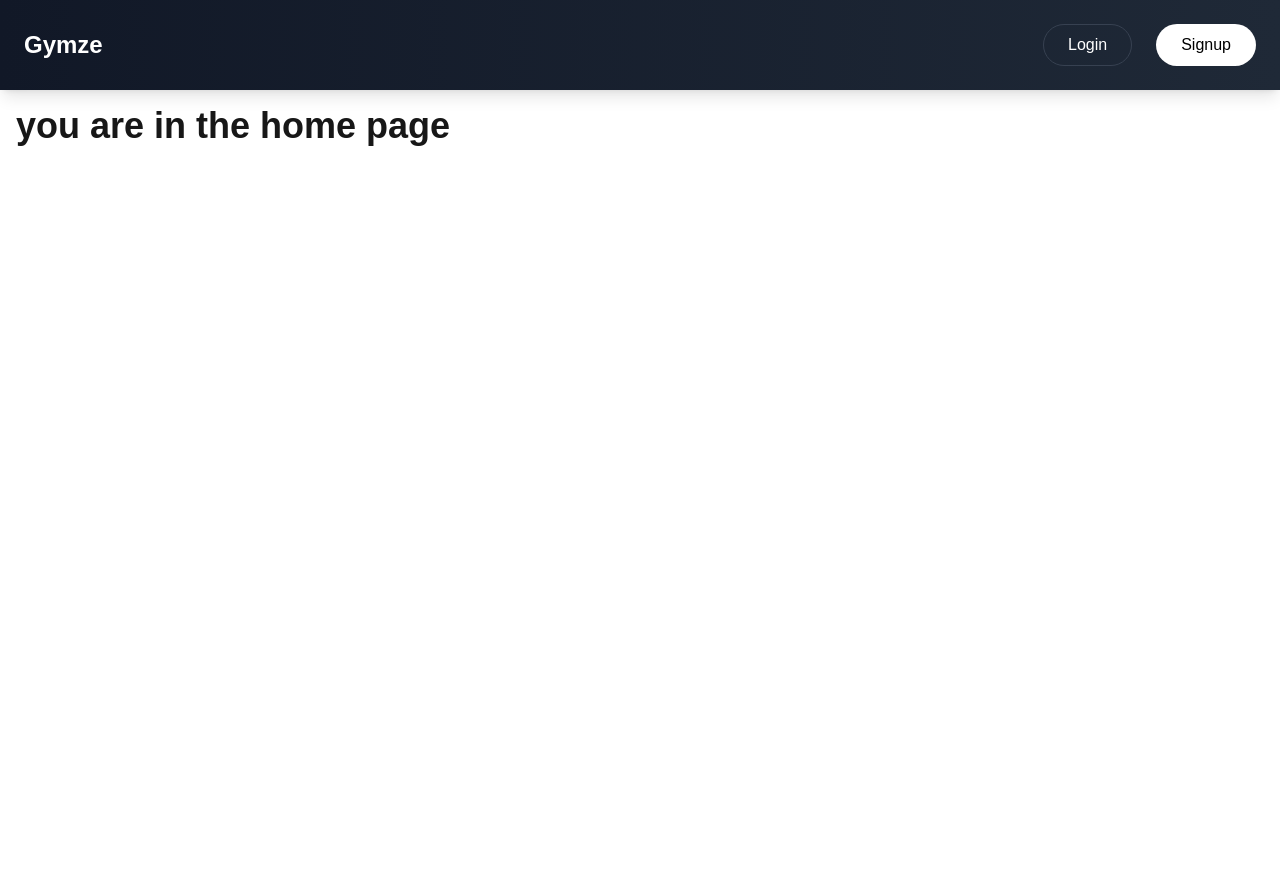
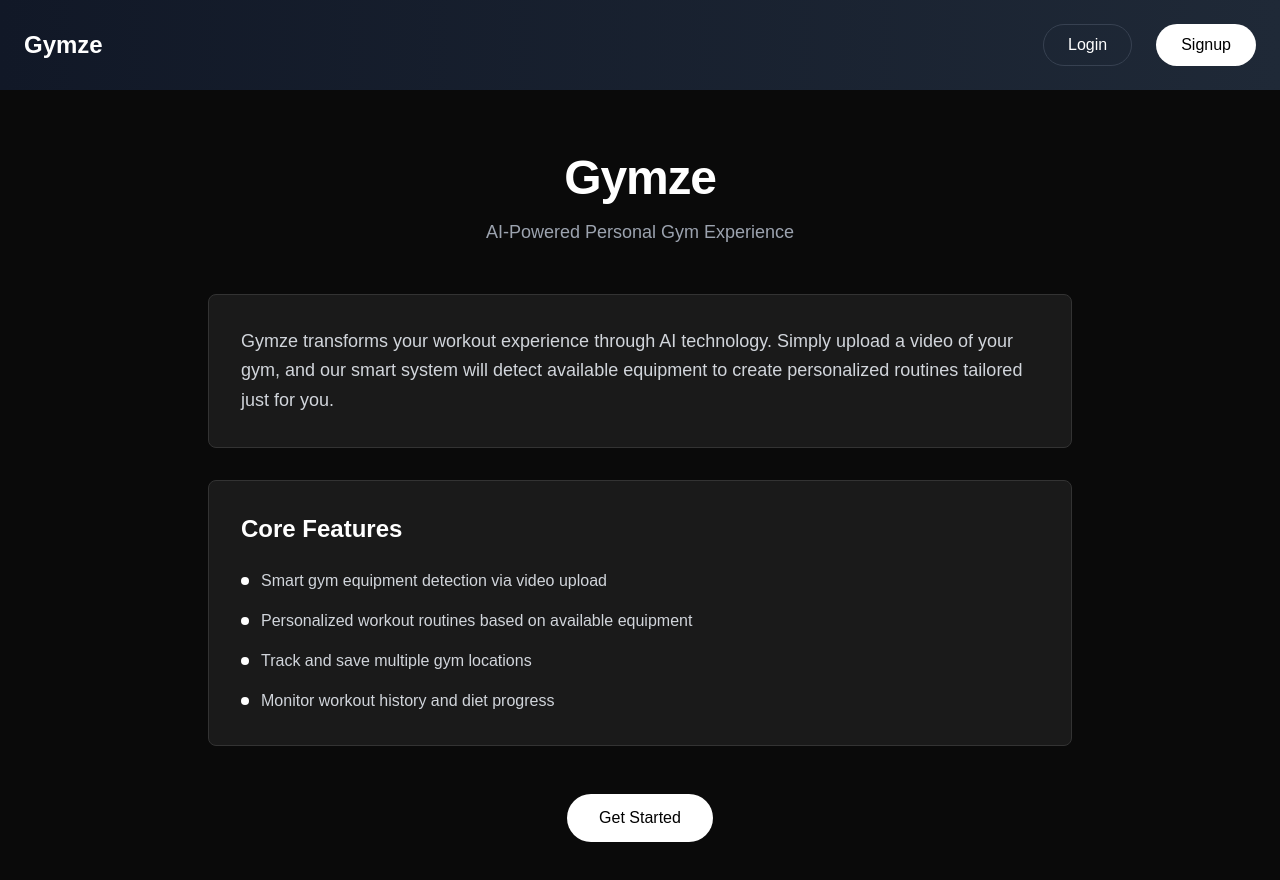
Before and after one commit to dipeshpandit12/gymze, a Next.js app: page / in a window 1280 px wide. Shown: the top 880 px of the page. Before the commit the page ends 800 px from the top, so only its background shows below. Built offline with nearby package versions, Linux system fonts and the light colour scheme.

Commit message:
feat: designed the homepage

```diff
--- a/app/page.tsx
+++ b/app/page.tsx
@@ -1,7 +1,67 @@
+"use client";
+import { useRouter } from "next/navigation";
+
 export default function Home() {
+
+  const router = useRouter();
+  const handleGetStarted = () => {
+    router.push('/login');
+  };
   return (
-    <div className="container mx-auto px-4 max-w-screen-xl">
-      <h1 className="text-2xl md:text-4xl font-bold my-4">you are in the home page</h1>
+    <div className="min-h-screen bg-[#0A0A0A] text-white">
+      <main className="container mx-auto px-4 py-16 max-w-4xl">
+        {/* Header */}
+        <div className="text-center mb-12">
+          <h1 className="text-5xl font-bold tracking-tight mb-4">
+            Gymze
+          </h1>
+          <p className="text-gray-400 text-lg">
+            AI-Powered Personal Gym Experience
+          </p>
+        </div>
+
+        {/* Main Description */}
+        <div className="bg-[#1A1A1A] rounded-lg border border-[#333333] p-8 mb-8">
+          <p className="text-gray-300 text-lg leading-relaxed">
+            Gymze transforms your workout experience through AI technology.
+            Simply upload a video of your gym, and our smart system will detect
+            available equipment to create personalized routines tailored just for you.
+          </p>
+        </div>
+
+        {/* Key Features */}
+        <div className="bg-[#1A1A1A] rounded-lg border border-[#333333] p-8">
+          <h2 className="text-2xl font-bold mb-6">Core Features</h2>
+          <ul className="space-y-4">
+            <li className="flex items-center space-x-3">
+              <span className="w-2 h-2 bg-white rounded-full"></span>
+              <span className="text-gray-300">Smart gym equipment detection via video upload</span>
+            </li>
+            <li className="flex items-center space-x-3">
+              <span className="w-2 h-2 bg-white rounded-full"></span>
+              <span className="text-gray-300">Personalized workout routines based on available equipment</span>
+            </li>
+            <li className="flex items-center space-x-3">
+              <span className="w-2 h-2 bg-white rounded-full"></span>
+              <span className="text-gray-300">Track and save multiple gym locations</span>
+            </li>
+            <li className="flex items-center space-x-3">
+              <span className="w-2 h-2 bg-white rounded-full"></span>
+              <span className="text-gray-300">Monitor workout history and diet progress</span>
+            </li>
+          </ul>
+        </div>
+
+        {/* CTA Button */}
+        <div className="text-center mt-12">
+          <button
+           onClick={handleGetStarted}
+           className="bg-white text-black font-medium px-8 py-3 rounded-full
+                           hover:opacity-90 transition-opacity">
+            Get Started
+          </button>
+        </div>
+      </main>
     </div>
   );
 }
```
